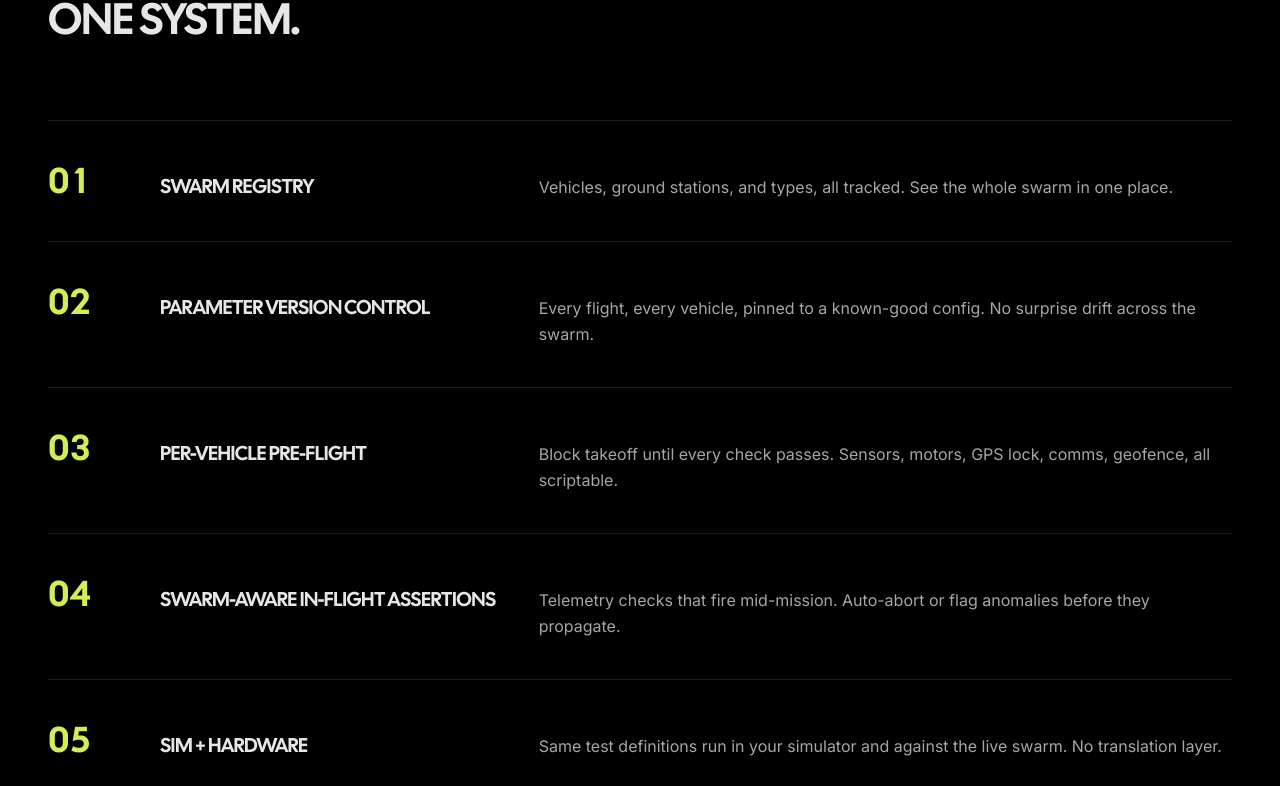
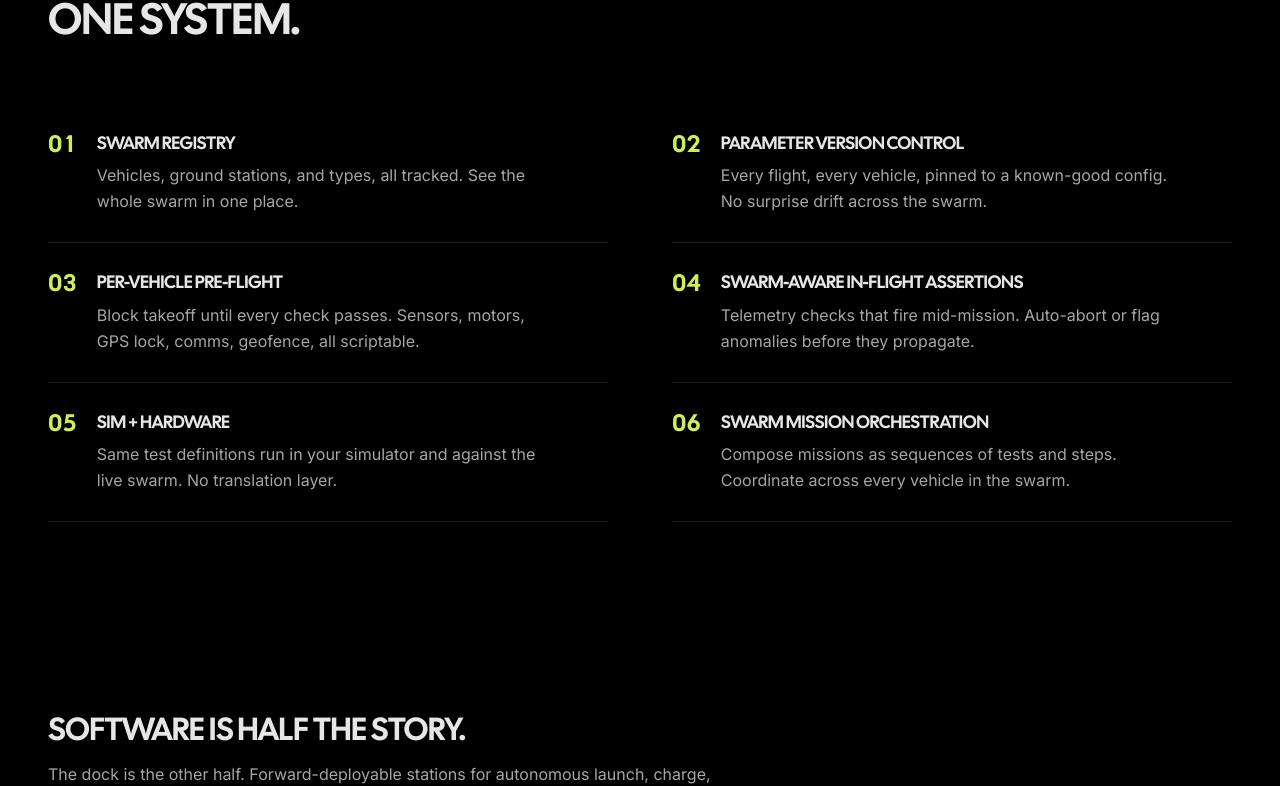
Before and after one commit to omri-i-b/airogistic-site, a Next.js app: page / in a window 1280 px wide. Shown: the part 2097-2883 px from the top of the page. Built offline with nearby package versions, Linux system fonts and the light colour scheme; no server answers.

Commit message:
FeatureGrid: tighten to 2-col compact layout (numeral inline with title, body wraps below)

```diff
--- a/src/components/landing/feature-grid.tsx
+++ b/src/components/landing/feature-grid.tsx
@@ -1,5 +1,5 @@
 /* Hallmark · genre: atmospheric-technical · design-system: DESIGN.md · designed-as-app */
-/* Hallmark · pre-emit critique: P5 H5 E4 S4 R5 V5 */
+/* Hallmark · pre-emit critique: P5 H5 E5 S5 R5 V5 */
 
 const features = [
   {
@@ -39,24 +39,26 @@ export function FeatureGrid() {
           Swarm, parameters, tests, missions, one system.
         </h2>
 
-        <ol className="mt-12 md:mt-16 lg:mt-20 border-t border-[var(--color-rule)]">
+        <div className="mt-12 md:mt-16 grid grid-cols-1 md:grid-cols-2 md:gap-x-10 lg:gap-x-16">
           {features.map((feat, i) => (
-            <li
+            <article
               key={feat.title}
-              className="grid grid-cols-[56px_minmax(0,1fr)] items-baseline gap-x-4 gap-y-2 border-b border-[var(--color-rule)] py-6 md:grid-cols-[80px_minmax(0,1fr)_minmax(0,2fr)] md:gap-x-8 md:py-8 lg:py-10"
+              className="flex items-start gap-4 border-b border-[var(--color-rule)] py-6 md:gap-5 md:py-7"
             >
-              <span className="font-display text-3xl md:text-4xl font-bold text-[var(--color-accent)] tabular-nums">
+              <span className="font-display text-2xl font-bold leading-none text-[var(--color-accent)] tabular-nums">
                 {String(i + 1).padStart(2, "0")}
               </span>
-              <h3 className="font-display text-lg md:text-xl font-bold tracking-tight uppercase">
-                {feat.title}
-              </h3>
-              <p className="col-start-2 md:col-start-3 text-base leading-relaxed text-white/65">
-                {feat.body}
-              </p>
-            </li>
+              <div className="min-w-0 flex-1">
+                <h3 className="font-display text-lg font-bold leading-tight tracking-tight uppercase">
+                  {feat.title}
+                </h3>
+                <p className="mt-2 max-w-md text-base leading-relaxed text-white/65">
+                  {feat.body}
+                </p>
+              </div>
+            </article>
           ))}
-        </ol>
+        </div>
       </div>
     </section>
   );
```
